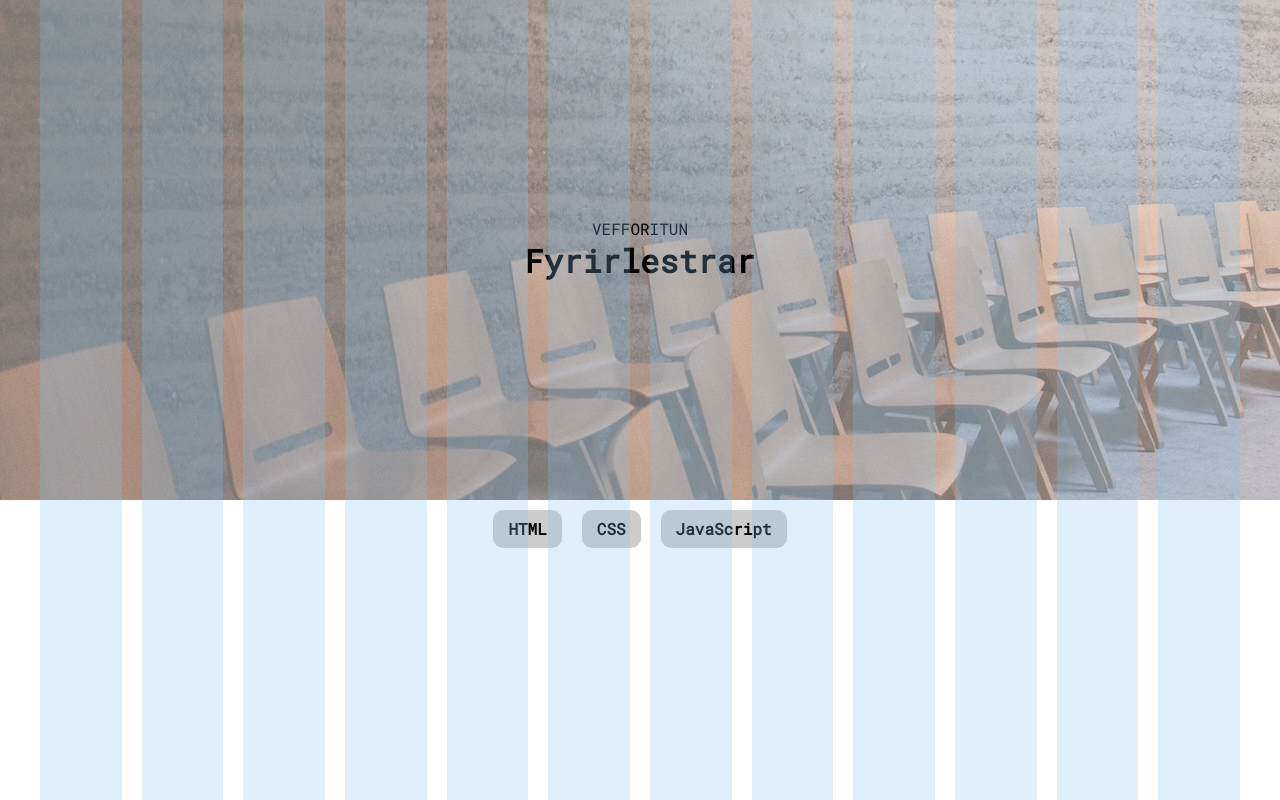
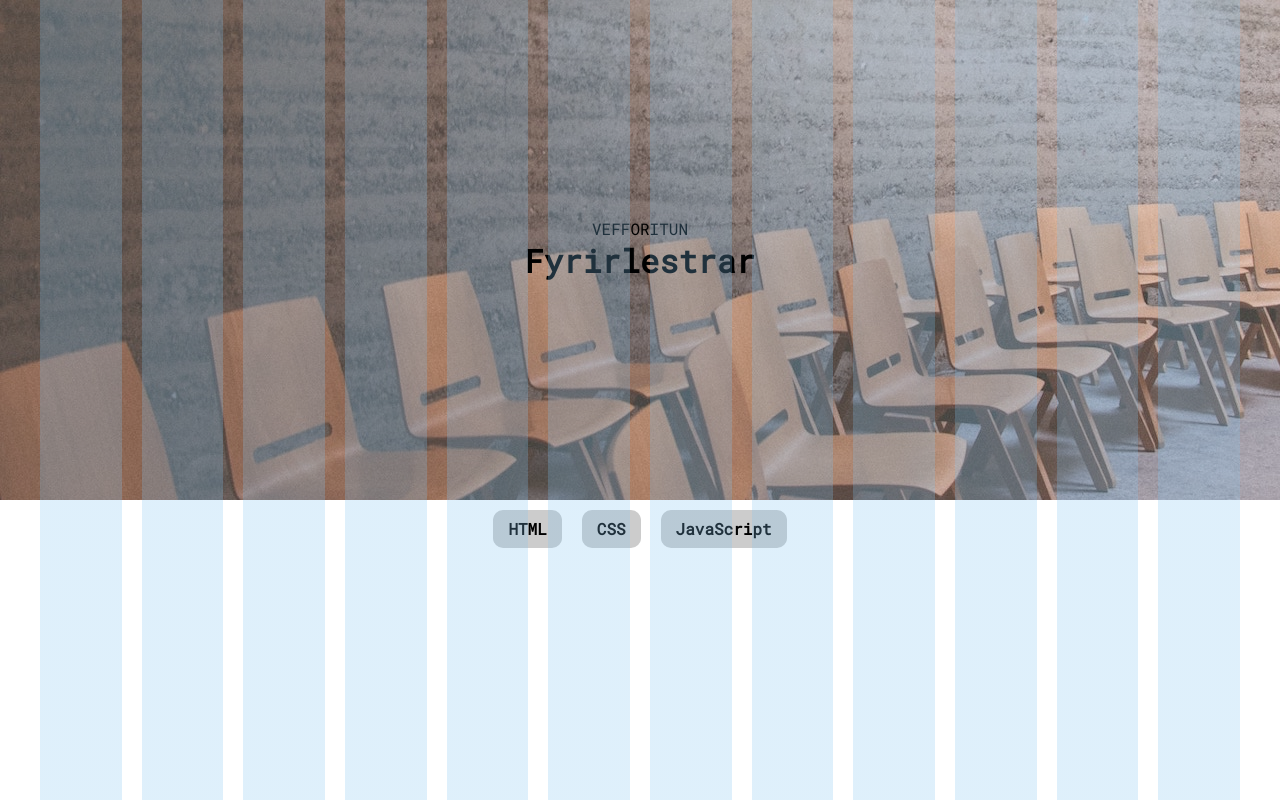
Before and after one commit to ods13/Hopverkefni2, a website with bundled scripts: page index.html in a window 1280 px wide. Built offline with nearby package versions, Linux system fonts and the light colour scheme.

Commit message:
Update header.scss
bakgrunnurinn dekkri

```diff
--- a/src/styles/header.scss
+++ b/src/styles/header.scss
@@ -11,7 +11,7 @@
         position: relative;
         width: 100%;
         height: 100%;
-        background-color: rgba(255, 255, 255, 0.4);
+        background-color: rgba(255, 255, 255, 0.2);
     }
 
     & .header__content {
```
